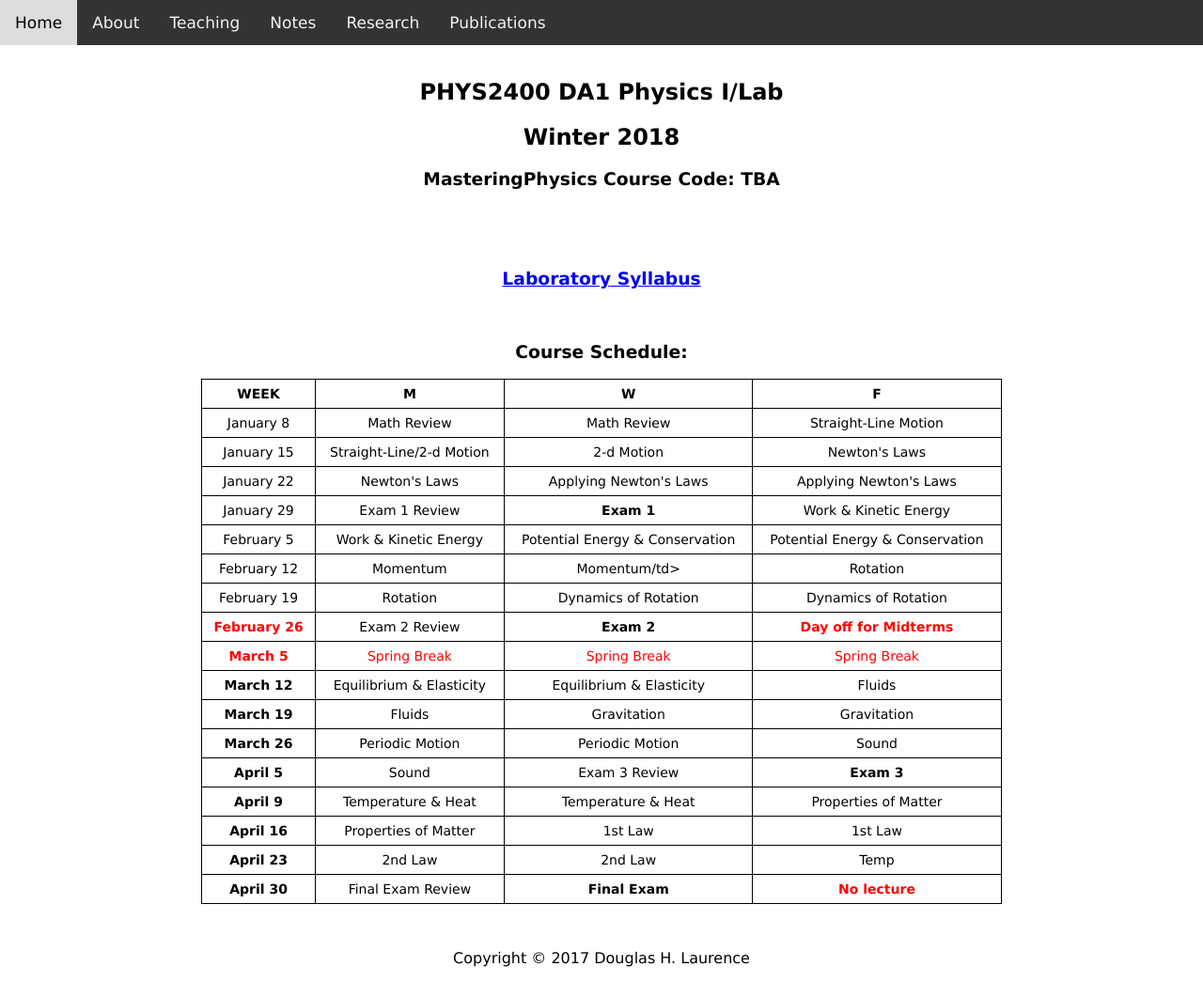
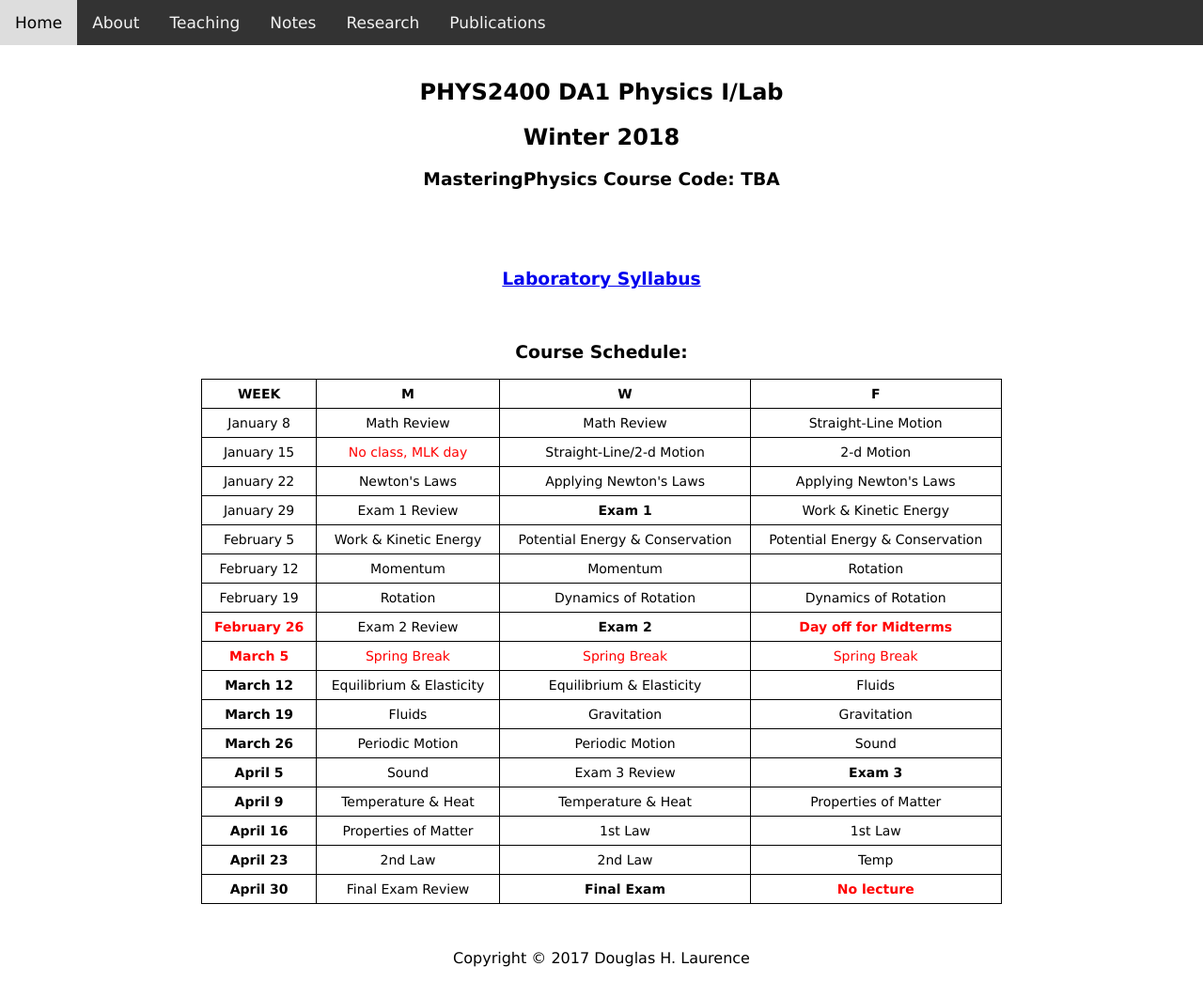
Before and after one commit to dhlaurence/dhlaurence.github.io, a Jekyll site: the page built from teaching/phys2400wint2018.html, in a window 1280 px wide. Shown: the whole page at 94% size. Built offline with Jekyll 4.4.1, drawn with Linux system fonts in a browser that asks for light colours.

Commit message:
Update phys2400wint2018.html

```diff
--- a/teaching/phys2400wint2018.html
+++ b/teaching/phys2400wint2018.html
@@ -37,9 +37,9 @@ title: PHYS2350 Winter 2018
   </tr>
   <tr>
     <td>January 15</td>
+    <td><font color="red">No class, MLK day</font></td>
     <td>Straight-Line/2-d Motion</td>
     <td>2-d Motion</td>
-    <td>Newton's Laws</td>
   </tr>
   <tr>
     <td>January 22</td>
@@ -62,7 +62,7 @@ title: PHYS2350 Winter 2018
   <tr>
     <td>February 12</td>
     <td>Momentum</td>
-    <td>Momentum/td>
+    <td>Momentum</td>
     <td>Rotation</td>
   </tr>
   <tr>
```
